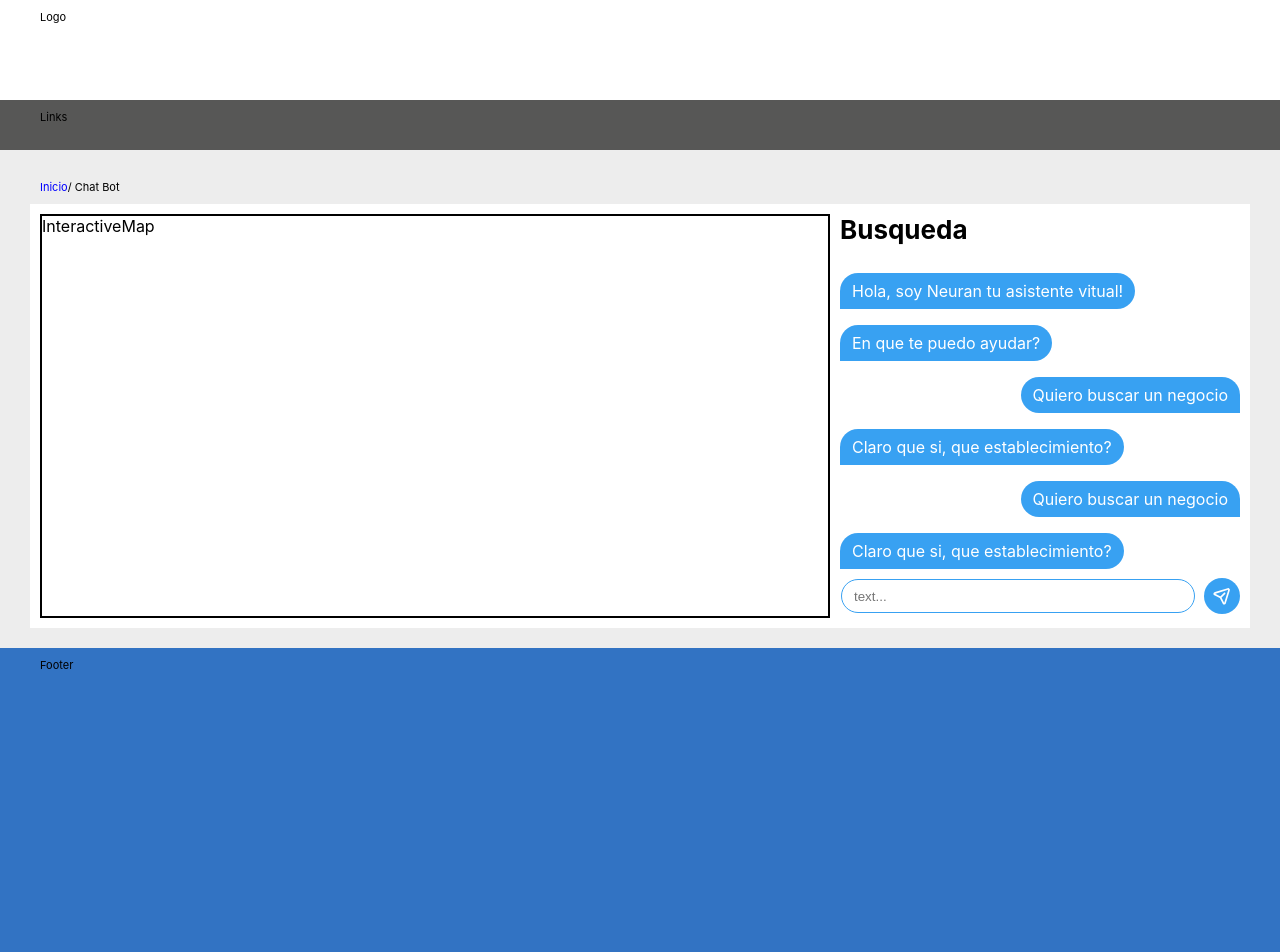
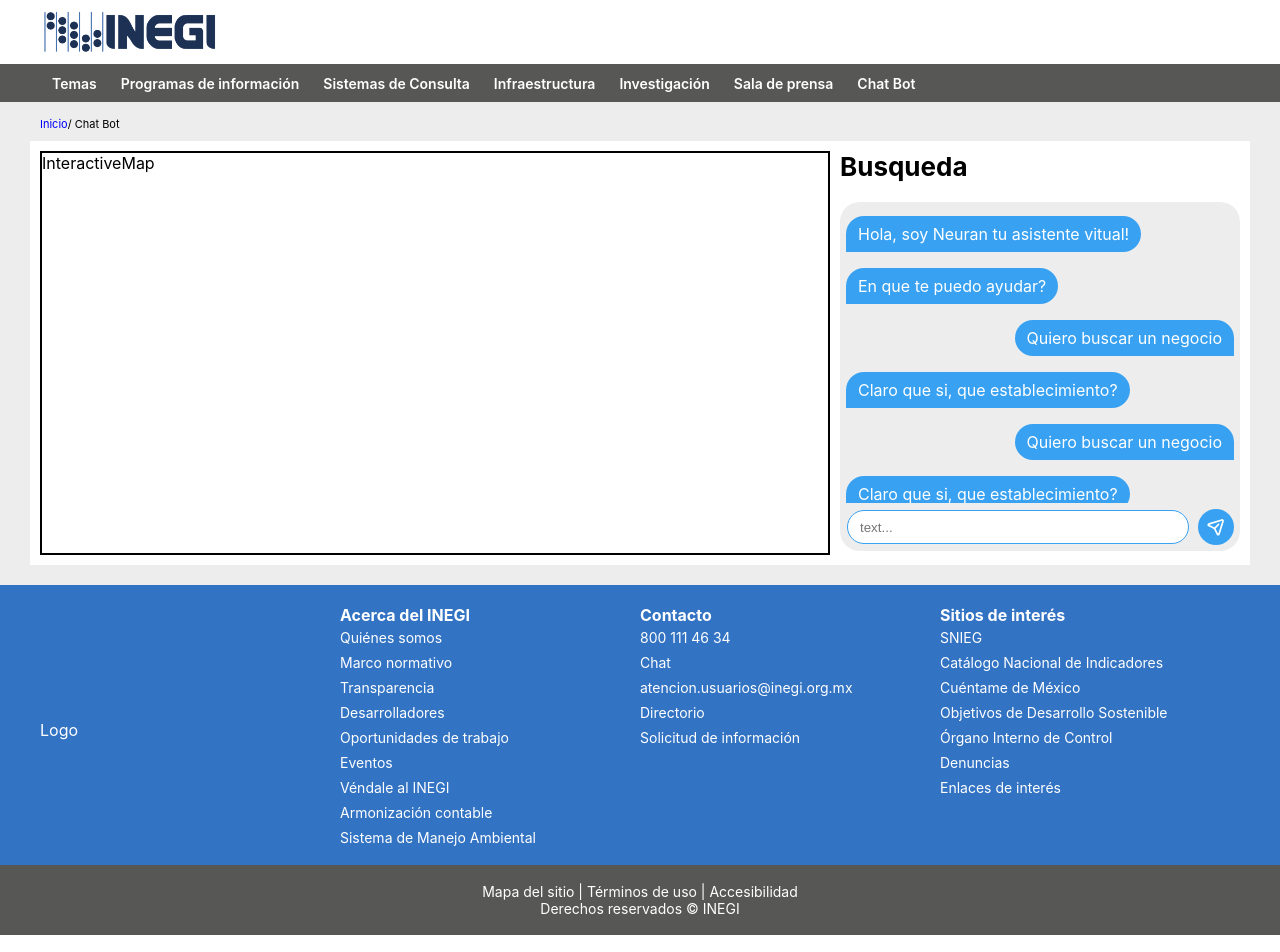
Before and after one commit to sebastianrdz/mapa-interactivo, a React (Create React App) app: page / in a window 1280 px wide. Shown: the top 952 px of the page. Built offline with nearby package versions, Linux system fonts and the light colour scheme; no server answers.

Commit message:
added auxilary components (navbar & footer)

```diff
--- a/src/components/Body.jsx
+++ b/src/components/Body.jsx
@@ -21,7 +21,7 @@
 
 const BodyWrapper = styled.div`
 	background-color: #EDEDED;
-	padding: 20px;
+	padding: 5px 20px 20px;
 `;
 
 const BackLinkRoute = styled.p`
--- a/src/components/ChatBot.jsx
+++ b/src/components/ChatBot.jsx
@@ -97,11 +97,17 @@
 	flex-direction: column;
 	overflow: scroll;
 	padding-bottom: 10px;
+	background-color: #EDEDED;
+	padding: 6px;
+	border-radius: 20px 20px 0 0;
 `;
 
 const ChatInputWrapper = styled.div`
 	display: flex;
 	margin-top: auto;
+	background-color: #EDEDED;
+	padding: 6px;
+	border-radius: 0 0 20px 20px;
 `;
 
 const ChatInputBox = styled.input`
--- a/src/components/Footer.jsx
+++ b/src/components/Footer.jsx
@@ -3,29 +3,91 @@
 
 function Footer() {
 	return (
-    <>
-		<FooterWrapper>
-			<FooterContainer>Footer</FooterContainer>
-		</FooterWrapper>
-    <CopyRight/>
-    </>
+		<>
+			<FooterWrapper>
+				<FooterContainer>
+					<Column type="logo">Logo</Column>
+					<Column>
+						<div style={{ fontWeight: "700", fontSize: "16px" }}>
+							Acerca del INEGI{" "}
+						</div>
+						<PTag>Quiénes somos</PTag>
+						<PTag>Marco normativo</PTag>
+						<PTag>Transparencia</PTag>
+						<PTag>Desarrolladores</PTag>
+						<PTag>Oportunidades de trabajo</PTag>
+						<PTag>Eventos</PTag>
+						<PTag>Véndale al INEGI</PTag>
+						<PTag>Armonización contable</PTag>
+						<PTag>Sistema de Manejo Ambiental</PTag>
+					</Column>
+					<Column>
+						<div style={{ fontWeight: "700", fontSize: "16px" }}>Contacto </div>
+						<PTag>800 111 46 34</PTag>
+						<PTag>Chat</PTag>
+						<PTag>atencion.usuarios@inegi.org.mx</PTag>
+						<PTag>Directorio</PTag>
+						<PTag>Solicitud de información</PTag>
+					</Column>
+					<Column>
+						<div style={{ fontWeight: "700", fontSize: "16px" }}>
+							Sitios de interés{" "}
+						</div>
+						<PTag>SNIEG</PTag>
+						<PTag>Catálogo Nacional de Indicadores</PTag>
+						<PTag>Cuéntame de México</PTag>
+						<PTag>Objetivos de Desarrollo Sostenible</PTag>
+						<PTag>Órgano Interno de Control</PTag>
+						<PTag>Denuncias</PTag>
+						<PTag>Enlaces de interés</PTag>
+					</Column>
+				</FooterContainer>
+			</FooterWrapper>
+			<CopyRight>
+				Mapa del sitio | Términos de uso | Accesibilidad <br />
+				Derechos reservados © INEGI
+			</CopyRight>
+		</>
 	);
 }
 
 export default Footer;
 
 const FooterWrapper = styled.div`
-	background-color: #3273C3;
+	background-color: #3273c3;
 `;
 const FooterContainer = styled.div`
-	height: 300px;
+	height: 260px;
 	display: flex;
+	flex-direction: row;
 	margin: auto;
 	max-width: 1200px;
 	padding: 10px;
-	font-size: 11px;
+	justify-content: space-between;
 `;
+
+const Column = styled.div`
+	color: white;
+	width: 33%;
+	display: flex;
+	flex-direction: column;
+	margin-top: 10px;
+	justify-content: ${(props) => props.type === "logo" ? "center" : "start"} ;
+`;
+
+const PTag = styled.div`
+	color: white;
+	padding: 4px 0;
+	font-size: 14px;
+`;
+
 const CopyRight = styled.div`
-	height: 33px;
+	color: white;
+	display: flex;
+	height: 70px;
+	font-size: 14px;
 	background-color: #575756;
+	justify-content: center;
+	align-items: center;
+	text-align: center;
 `;
--- a/src/components/Navbar.jsx
+++ b/src/components/Navbar.jsx
@@ -1,13 +1,24 @@
 import styled from "@emotion/styled";
+import { Logo } from "../img";
 
 function Navbar() {
 	return (
 		<>
 			<NavHeader>
-				<NavHeaderLimit>Logo</NavHeaderLimit>
+				<NavHeaderLimit>
+					<img alt="logo" src={Logo} />
+				</NavHeaderLimit>
 			</NavHeader>
 			<NavLinks>
-				<NavLinksLimit>Links</NavLinksLimit>
+				<NavLinksLimit>
+					<NavLink>Temas</NavLink>
+					<NavLink>Programas de información</NavLink>
+					<NavLink>Sistemas de Consulta</NavLink>
+					<NavLink>Infraestructura</NavLink>
+					<NavLink>Investigación</NavLink>
+					<NavLink>Sala de prensa</NavLink>
+					<NavLink>Chat Bot</NavLink>
+				</NavLinksLimit>
 			</NavLinks>
 		</>
 	);
@@ -19,7 +30,7 @@
 	background-color: #fff;
 `;
 const NavHeaderLimit = styled.div`
-	height: 80px;
+	height: 44px;
 	display: flex;
 	margin: auto;
 	max-width: 1200px;
@@ -31,10 +42,25 @@
 	background-color: #575756;
 `;
 const NavLinksLimit = styled.div`
-	height: 30px;
+	display: flex;
+	flex-direction: row;
+	align-items: center;
+	height: 18px;
 	display: flex;
 	margin: auto;
 	max-width: 1200px;
 	padding: 10px;
 	font-size: 11px;
 `;
+
+const NavLink = styled.div`
+	font-size: 14px;
+	font-weight: 600;
+	width: fit-content;
+	padding: 10px 12px;
+	color: white;
+	cursor: pointer;
+	:hover {
+		background-color: #38a1f2;
+	}
+`;
--- a/src/img/index.js
+++ b/src/img/index.js
@@ -1 +1,5 @@
+// SVG
 export { ReactComponent as SendIcon } from './Icons/Paper_Plane.svg';
+
+// PNG
+export { default as Logo } from './Icons/logo.png';
```
Also changed, not shown: src/img/Header.png (deleted), src/img/Icons/logo.png (added).
